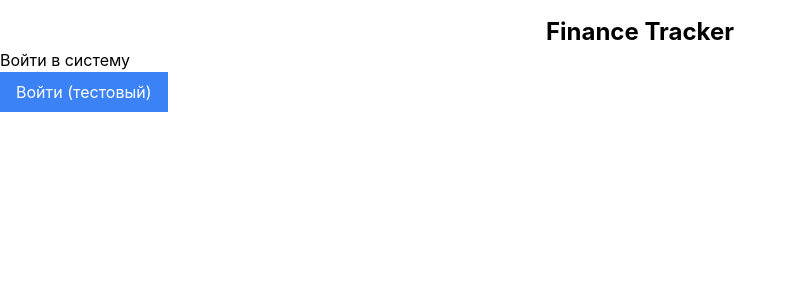
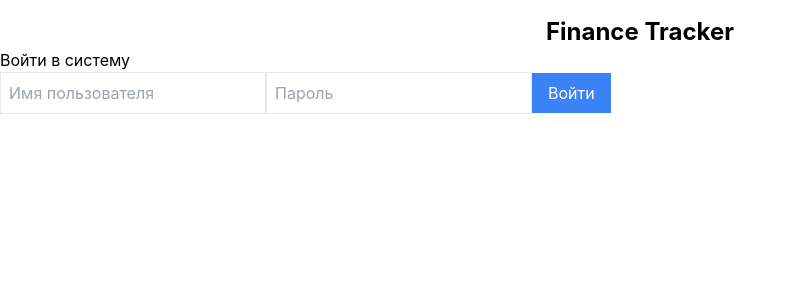
Before and after one commit to Uliana28012003/finance-tracker, a React (Create React App) app in the folder finance-tracker-frontend/: page / in a window 1280 px wide. Shown: the top 300 px of the page, without its empty margins (0-797 px from the left). Built offline with nearby package versions, Linux system fonts and the light colour scheme.

Commit message:
Добавлена форма авторизации

```diff
--- a/finance-tracker-frontend/src/App.js
+++ b/finance-tracker-frontend/src/App.js
@@ -7,7 +7,9 @@ function App() {
   const [transactions, setTransactions] = useState([]);
   const [isAuthenticated, setIsAuthenticated] = useState(false);
   const [user, setUser] = useState(null);
-  const [loginError, setLoginError] = useState("");  // Для отображения ошибок входа
+  const [loginError, setLoginError] = useState("");
+  const [username, setUsername] = useState("");
+  const [password, setPassword] = useState("");
 
   // Проверяем токен при загрузке приложения
   useEffect(() => {
@@ -22,21 +24,22 @@ function App() {
           setUser(response.data.user);
         })
         .catch(() => {
-          setIsAuthenticated(false);
-          setUser(null);
+          logout(); // Разлогиниваем, если токен невалиден
         });
     }
   }, []);
 
   // Функция входа
-  const login = (username, password) => {
-    setLoginError(""); // Сбрасываем ошибку перед новым запросом
+  const login = () => {
+    setLoginError("");
     axios
       .post("http://localhost:5000/login", { username, password })
       .then((response) => {
         localStorage.setItem("token", response.data.token);
         setIsAuthenticated(true);
         setUser(response.data.user);
+        setUsername("");
+        setPassword("");
       })
       .catch((error) => {
         setLoginError("Ошибка входа: Неверное имя пользователя или пароль");
@@ -49,6 +52,7 @@ function App() {
     localStorage.removeItem("token");
     setIsAuthenticated(false);
     setUser(null);
+    setTransactions([]);
   };
 
   // Загружаем список транзакций, если пользователь авторизован
@@ -63,6 +67,9 @@ function App() {
         })
         .catch((error) => {
           console.error("Ошибка при получении транзакций:", error);
+          if (error.response?.status === 401) {
+            logout(); // Автоматический выход при просроченном токене
+          }
         });
     }
   }, [isAuthenticated]);
@@ -70,13 +77,9 @@ function App() {
   // Добавление транзакции
   const handleAddTransaction = (newTransaction) => {
     axios
-      .post(
-        "http://localhost:5000/transactions", // Используем тот же маршрут для добавления транзакции
-        newTransaction,
-        {
-          headers: { Authorization: `Bearer ${localStorage.getItem("token")}` },
-        }
-      )
+      .post("http://localhost:5000/transactions", newTransaction, {
+        headers: { Authorization: `Bearer ${localStorage.getItem("token")}` },
+      })
       .then((response) => {
         setTransactions((prevTransactions) => [...prevTransactions, response.data]);
       })
@@ -88,13 +91,11 @@ function App() {
   // Удаление транзакции
   const handleDeleteTransaction = (id) => {
     axios
-      .delete(`http://localhost:5000/transactions/${id}`, {  // Исправили путь на /transactions/:id
+      .delete(`http://localhost:5000/transactions/${id}`, {
         headers: { Authorization: `Bearer ${localStorage.getItem("token")}` },
       })
       .then(() => {
-        setTransactions((prevTransactions) =>
-          prevTransactions.filter((transaction) => transaction.id !== id)
-        );
+        setTransactions((prevTransactions) => prevTransactions.filter((transaction) => transaction.id !== id));
       })
       .catch((error) => {
         console.error("Ошибка при удалении транзакции:", error);
@@ -107,7 +108,7 @@ function App() {
 
       {isAuthenticated ? (
         <>
-          <p>Добро пожаловать, {user?.username}!</p>
+          <p>Добро пожаловать, {user?.username || "пользователь"}!</p>
           <button onClick={logout} className="bg-red-500 text-white px-4 py-2">
             Выйти
           </button>
@@ -115,14 +116,25 @@ function App() {
           <TransactionsList transactions={transactions} onDelete={handleDeleteTransaction} />
         </>
       ) : (
-        <div>
+        <div className="login-form">
           <h2>Войти в систему</h2>
-          {loginError && <p className="text-red-500">{loginError}</p>} {/* Отображение ошибки */}
-          <button
-            onClick={() => login("newuser", "123456")}
-            className="bg-blue-500 text-white px-4 py-2"
-          >
-            Войти (тестовый)
+          {loginError && <p className="text-red-500">{loginError}</p>}
+          <input
+            type="text"
+            placeholder="Имя пользователя"
+            value={username}
+            onChange={(e) => setUsername(e.target.value)}
+            className="border p-2 mb-2"
+          />
+          <input
+            type="password"
+            placeholder="Пароль"
+            value={password}
+            onChange={(e) => setPassword(e.target.value)}
+            className="border p-2 mb-2"
+          />
+          <button onClick={login} className="bg-blue-500 text-white px-4 py-2">
+            Войти
           </button>
         </div>
       )}
--- a/finance-tracker-frontend/src/components/Login.js
+++ b/finance-tracker-frontend/src/components/Login.js
@@ -1,42 +1,56 @@
 import { useState } from "react";
-import { login } from "./auth";
 
-function Login() {
-  const [username, setUsername] = useState("");
+export default function Login() {
+  const [email, setEmail] = useState("");
   const [password, setPassword] = useState("");
-  const [error, setError] = useState("");
+  const [error, setError] = useState(null);
 
-  const handleLogin = async (e) => {
+  const handleSubmit = async (e) => {
     e.preventDefault();
+    setError(null);
+
     try {
-      await login(username, password);
-      window.location.reload(); // Перезагружаем страницу после входа
+      const response = await fetch("http://localhost:5000/login", {
+        method: "POST",
+        headers: { "Content-Type": "application/json" },
+        body: JSON.stringify({ email, password }),
+      });
+
+      const data = await response.json();
+      if (!response.ok) throw new Error(data.message || "Ошибка входа");
+
+      localStorage.setItem("token", data.token);
+      window.location.href = "/dashboard";
     } catch (err) {
       setError(err.message);
     }
   };
 
   return (
-    <div>
-      <h2>Вход</h2>
-      {error && <p style={{ color: "red" }}>{error}</p>}
-      <form onSubmit={handleLogin}>
+    <div className="flex flex-col items-center justify-center h-screen">
+      <h2 className="text-2xl font-bold mb-4">Вход в систему</h2>
+      <form onSubmit={handleSubmit} className="bg-white p-6 rounded shadow-md w-80">
+        {error && <p className="text-red-500 text-sm mb-2">{error}</p>}
         <input
-          type="text"
-          placeholder="Логин"
-          value={username}
-          onChange={(e) => setUsername(e.target.value)}
+          type="email"
+          placeholder="Email"
+          value={email}
+          onChange={(e) => setEmail(e.target.value)}
+          className="w-full p-2 border rounded mb-2"
+          required
         />
         <input
           type="password"
           placeholder="Пароль"
           value={password}
           onChange={(e) => setPassword(e.target.value)}
+          className="w-full p-2 border rounded mb-4"
+          required
         />
-        <button type="submit">Войти</button>
+        <button type="submit" className="w-full bg-blue-500 text-white p-2 rounded">
+          Войти
+        </button>
       </form>
     </div>
   );
 }
-
-export default Login;
```
Also changed, not shown: 1 other file (tests, documents, lock files or other folders).
